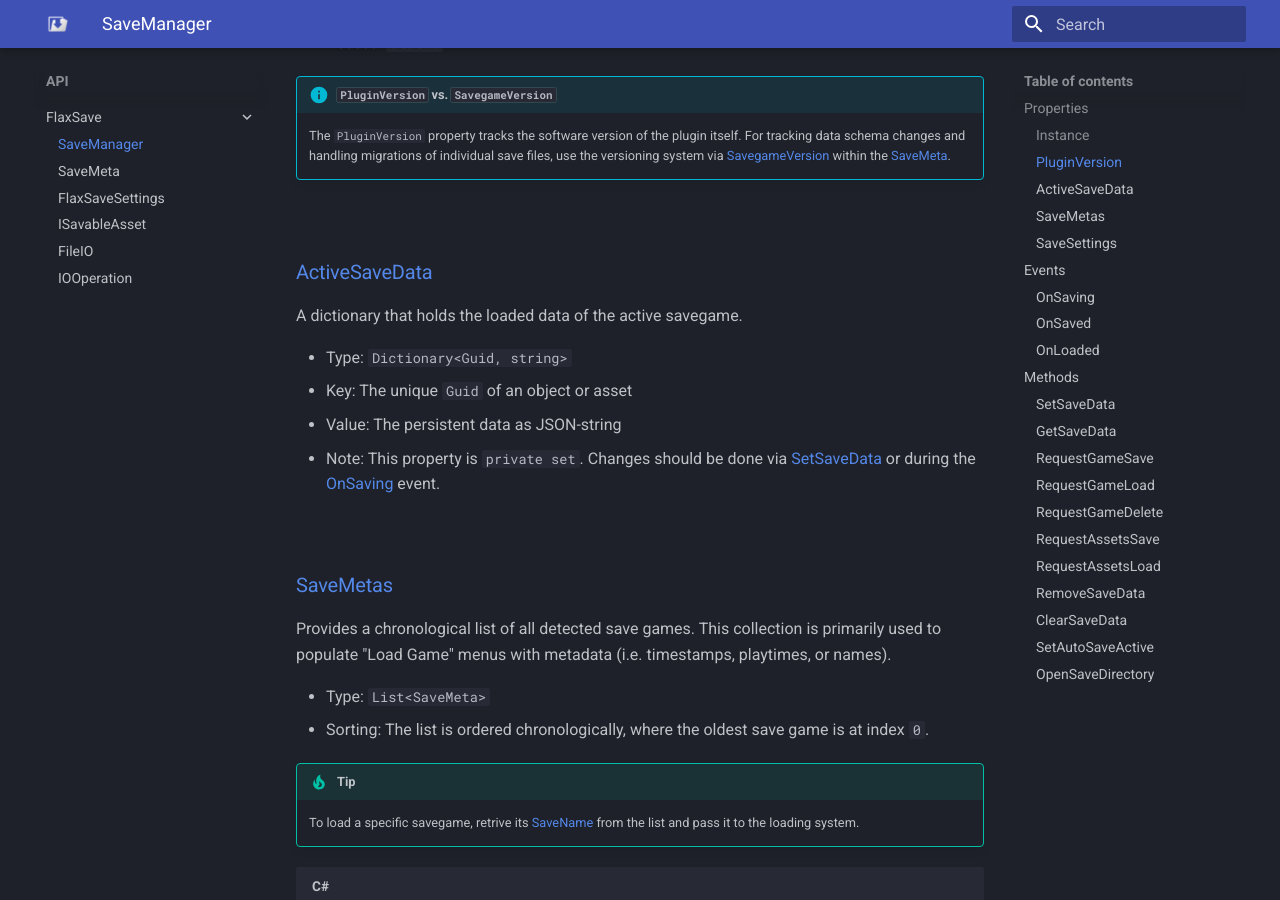
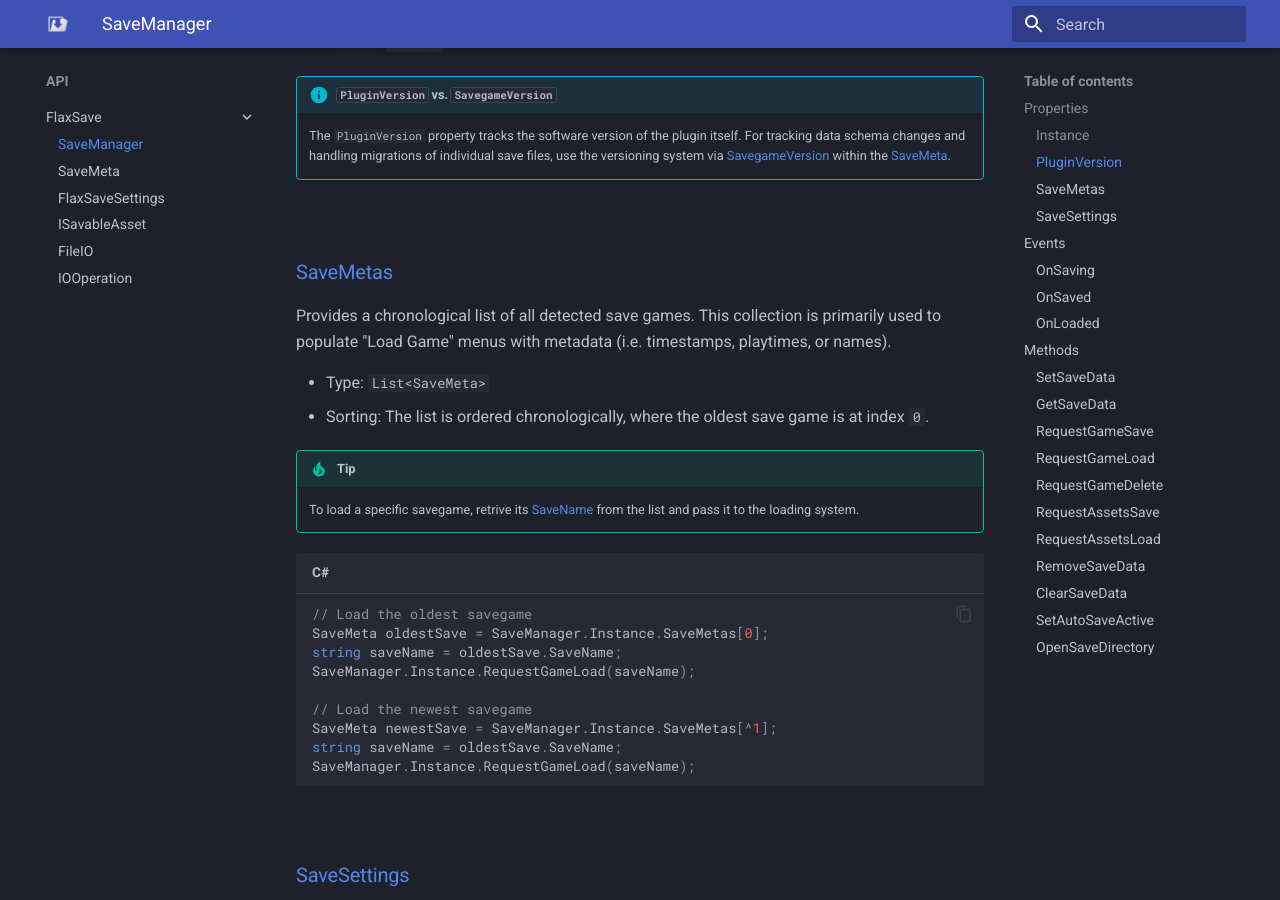
Before and after one commit to Myterian/FlaxSave, an MkDocs documentation site: the page built from docs/Api/SaveManager.md, in a window 1280 px wide and 900 px high, scrolled down 855 px. Built offline with MkDocs 1.6.1 and Material for MkDocs 9.7.7, drawn with Linux system fonts in a browser that asks for light colours.

Commit message:
Update SaveMaster.md to reflect property changes

```diff
--- a/docs/Api/SaveManager.md
+++ b/docs/Api/SaveManager.md
@@ -27,16 +27,6 @@ Gets the current version of the plugin. This property can be used to verify engi
 
 !!! info "`PluginVersion` vs. `SavegameVersion`"
     The `PluginVersion` property tracks the software version of the plugin itself. For tracking data schema changes and handling migrations of individual save files, use the versioning system via [SavegameVersion](FlaxSaveSettings.md) within the [SaveMeta](SaveMeta.md#saveversion).
-
-</br>
-
-### [ActiveSaveData](SaveManager.md#activesavedata)
-A dictionary that holds the loaded data of the active savegame.
-
-- Type: `Dictionary<Guid, string>`
-- Key: The unique `Guid` of an object or asset
-- Value: The persistent data as JSON-string
-- Note: This property is `private set`. Changes should be done via [SetSaveData](#setsavedata) or during the [OnSaving](#onsaving) event.
 
 </br>
 
```
